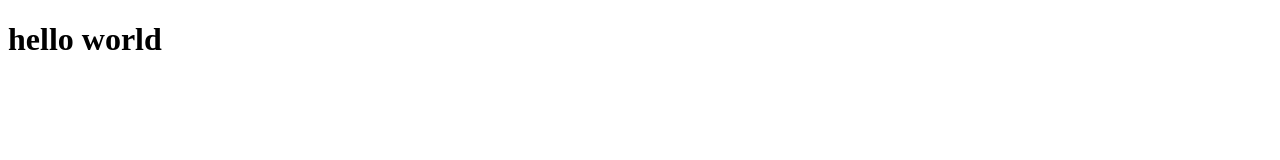
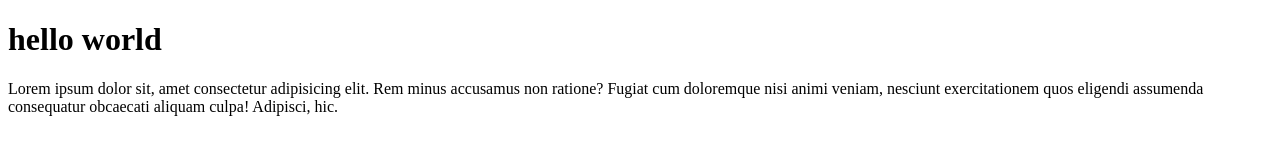
Before and after one commit to A-Wafa-Hermawan/nota-project, a plain HTML site: page index.html in a window 1280 px wide. Drawn offline with Linux system fonts and the light colour scheme.

Commit message:
Menambahkan paragraf

```diff
--- a/index.html
+++ b/index.html
@@ -9,6 +9,9 @@
 
 <body>
     <h1>hello world</h1>
+    Lorem ipsum dolor sit, amet consectetur adipisicing elit. Rem minus accusamus non ratione? Fugiat cum doloremque
+    nisi animi veniam, nesciunt exercitationem quos eligendi assumenda consequatur obcaecati aliquam culpa! Adipisci,
+    hic.
 </body>
 
 </html>
```
